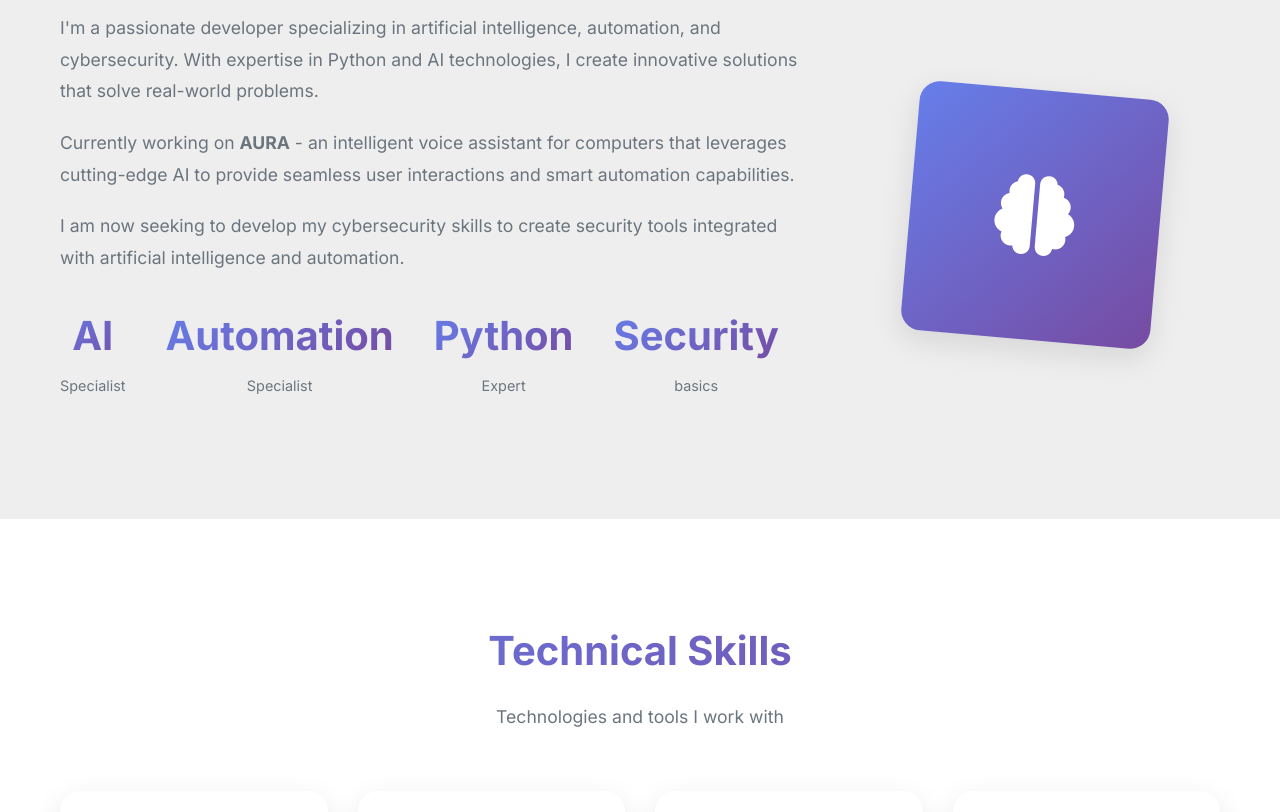
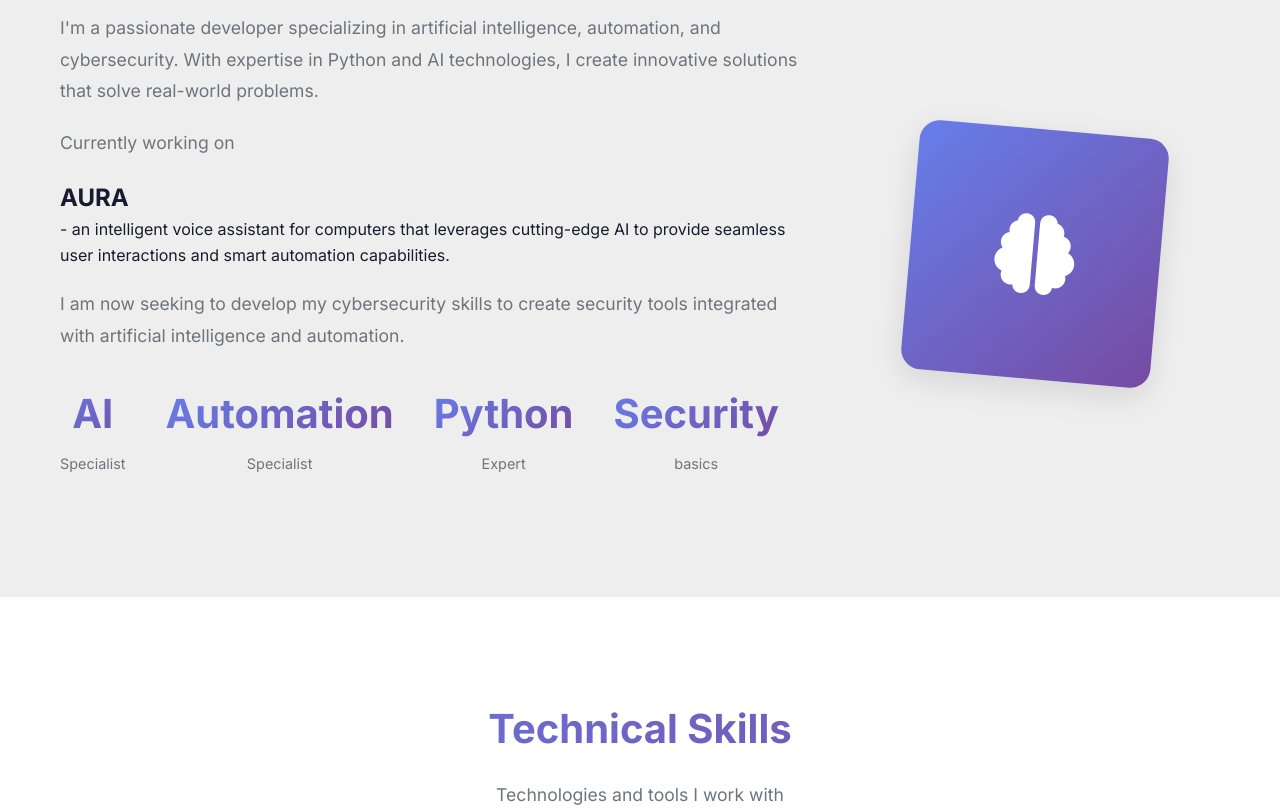
Before and after one commit to Omar-Ahmed17/portfolio, a plain HTML site: page index.html in a window 1280 px wide. Shown: the part 1060-1872 px from the top of the page. Drawn offline with Linux system fonts and the light colour scheme.

Commit message:
index.html

```diff
--- a/index.html
+++ b/index.html
@@ -67,7 +67,7 @@
 
                     <p>I'm a passionate developer specializing in artificial intelligence, automation, and cybersecurity. With expertise in Python and AI technologies, I create innovative solutions that solve real-world problems.</p>
 
-                    <p>Currently working on <strong>AURA</strong> - an intelligent voice assistant for computers that leverages cutting-edge AI to provide seamless user interactions and smart automation capabilities.</p>
+                    <p>Currently working on <h1>AURA </h1> - an intelligent voice assistant for computers that leverages cutting-edge AI to provide seamless user interactions and smart automation capabilities.</p>
                     <p>I am now seeking to develop my cybersecurity skills to create security tools integrated with artificial intelligence and automation.</p>
                     <div class="stats">
                         <div class="stat-item">
```
